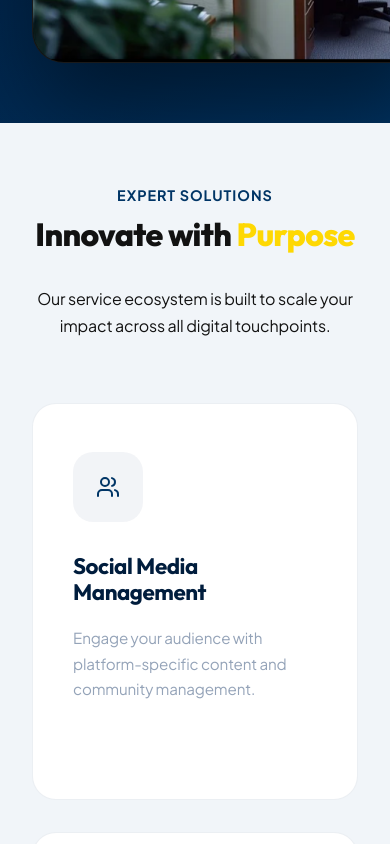
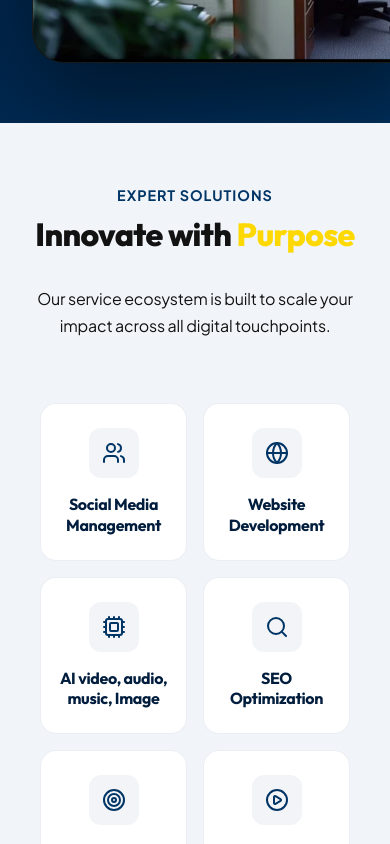
Before and after one commit to AbhyudayaShrestha/AdVibes, a Next.js app: page / in a window 390 px wide. Shown: the part 880-1724 px from the top of the page. Built offline with nearby package versions, Linux system fonts and the light colour scheme.

Commit message:
Added new feature for services

```diff
--- a/src/app/globals.css
+++ b/src/app/globals.css
@@ -562,8 +562,13 @@ h1, h2, h3, h4 {
   border: 2px solid #000000; /* Changed from blue to black */
 }
 
-.service-card:hover::before {
+.service-card:hover::before,
+.service-card.active::before {
   opacity: 1;
+}
+
+.service-card .service-desc {
+  transition: all 0.3s ease;
 }
 
 .service-card .icon-box {
@@ -1118,6 +1123,70 @@ h1, h2, h3, h4 {
     padding-bottom: 60px;
   }
 
+  .services-grid {
+    grid-template-columns: repeat(2, 1fr);
+    gap: 1rem;
+    padding: 0 0.5rem;
+  }
+
+  .service-card {
+    padding: 1.5rem 1rem;
+    border-radius: 16px;
+    text-align: center;
+    align-items: center;
+    cursor: pointer;
+  }
+
+  .service-card .icon-box {
+    width: 50px;
+    height: 50px;
+    margin-bottom: 1rem;
+    border-radius: 12px;
+  }
+
+  .service-card h3 {
+    font-size: 1rem;
+    margin-bottom: 0;
+    line-height: 1.3;
+  }
+
+  .service-card .service-desc,
+  .service-card .learn-more {
+    display: none;
+  }
+
+  /* Expanded state for mobile */
+  .service-card.active {
+    grid-column: span 2;
+    padding: 2.5rem 2rem;
+    text-align: left;
+    align-items: flex-start;
+  }
+
+  .service-card.active .icon-box {
+    background: #000814;
+    color: var(--primary);
+  }
+
+  .service-card.active h3 {
+    font-size: 1.4rem;
+    margin-bottom: 1.2rem;
+    color: #000814;
+  }
+
+  .service-card.active .service-desc {
+    display: block;
+    color: rgba(0, 0, 0, 0.7);
+    margin-bottom: 1.5rem;
+  }
+
+  .service-card.active .learn-more {
+    display: flex;
+    opacity: 1;
+    transform: none;
+    color: #000814;
+  }
+
   .why-container {
     grid-template-columns: 1fr;
     gap: 3rem;
--- a/src/app/page.tsx
+++ b/src/app/page.tsx
@@ -1,3 +1,6 @@
+'use client';
+
+import { useState } from 'react';
 import Navbar from '@/components/Navbar';
 import {
   Globe,
@@ -335,11 +338,16 @@ export default function Home() {
 }
 
 function ServiceCard({ icon, title, desc }: { icon: React.ReactNode, title: string, desc: string }) {
+  const [isExpanded, setIsExpanded] = useState(false);
+
   return (
-    <div className="service-card">
+    <div
+      className={`service-card ${isExpanded ? 'active' : ''}`}
+      onClick={() => setIsExpanded(!isExpanded)}
+    >
       <div className="icon-box">{icon}</div>
       <h3>{title}</h3>
-      <p>{desc}</p>
+      <p className="service-desc">{desc}</p>
       <div className="learn-more">
         Learn More <ArrowRight size={16} />
       </div>
```
